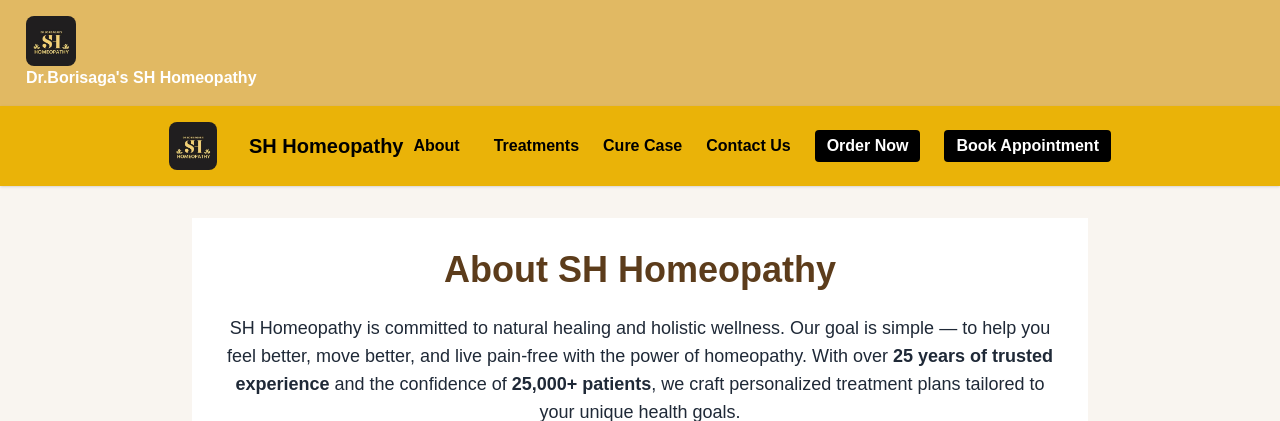
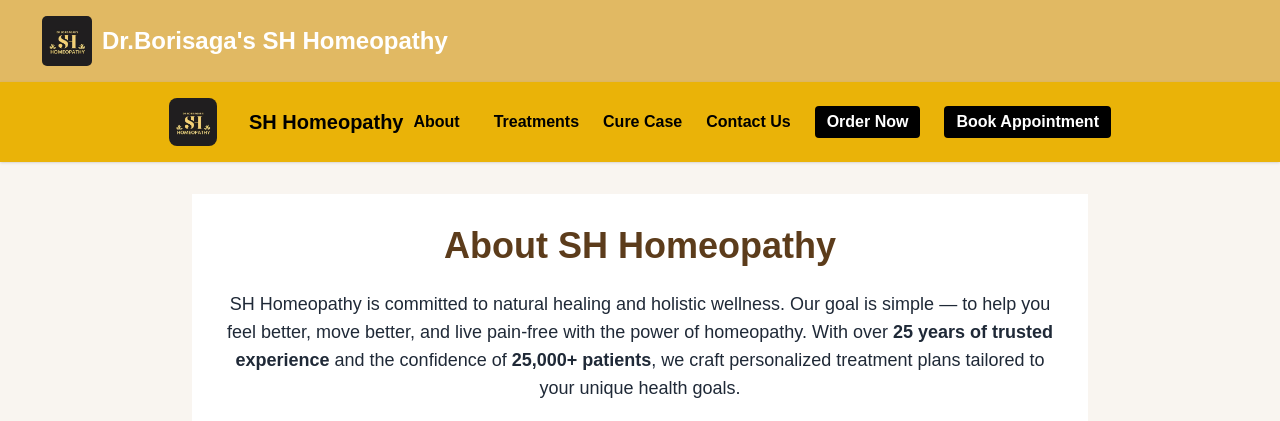
Before and after one commit to vrundaborisagar/SH_Homeopathy_Website, a Flask app: page /about in a window 1280 px wide. Shown: the top 421 px of the page. Run offline with Flask 3, Linux system fonts and the light colour scheme; some libraries are stand-ins or nearby versions.

Commit message:
Update style.css

```diff
--- a/static/style.css
+++ b/static/style.css
@@ -7,15 +7,28 @@
 
 nav {
     background-color: #e1b963;
-    padding: 1rem;
+    padding: 1rem 2rem;
     display: flex;
     align-items: center;
     justify-content: space-between;
 }
 
-nav img {
+.brand {
+    display: flex;
+    align-items: center;
+    text-decoration: none;
+}
+
+.brand img {
     height: 50px;
     border-radius: 5px;
+    margin-right: 10px;
+}
+
+.brand span {
+    font-size: 1.5rem;
+    font-weight: bold;
+    color: white;
 }
 
 nav a {
```
